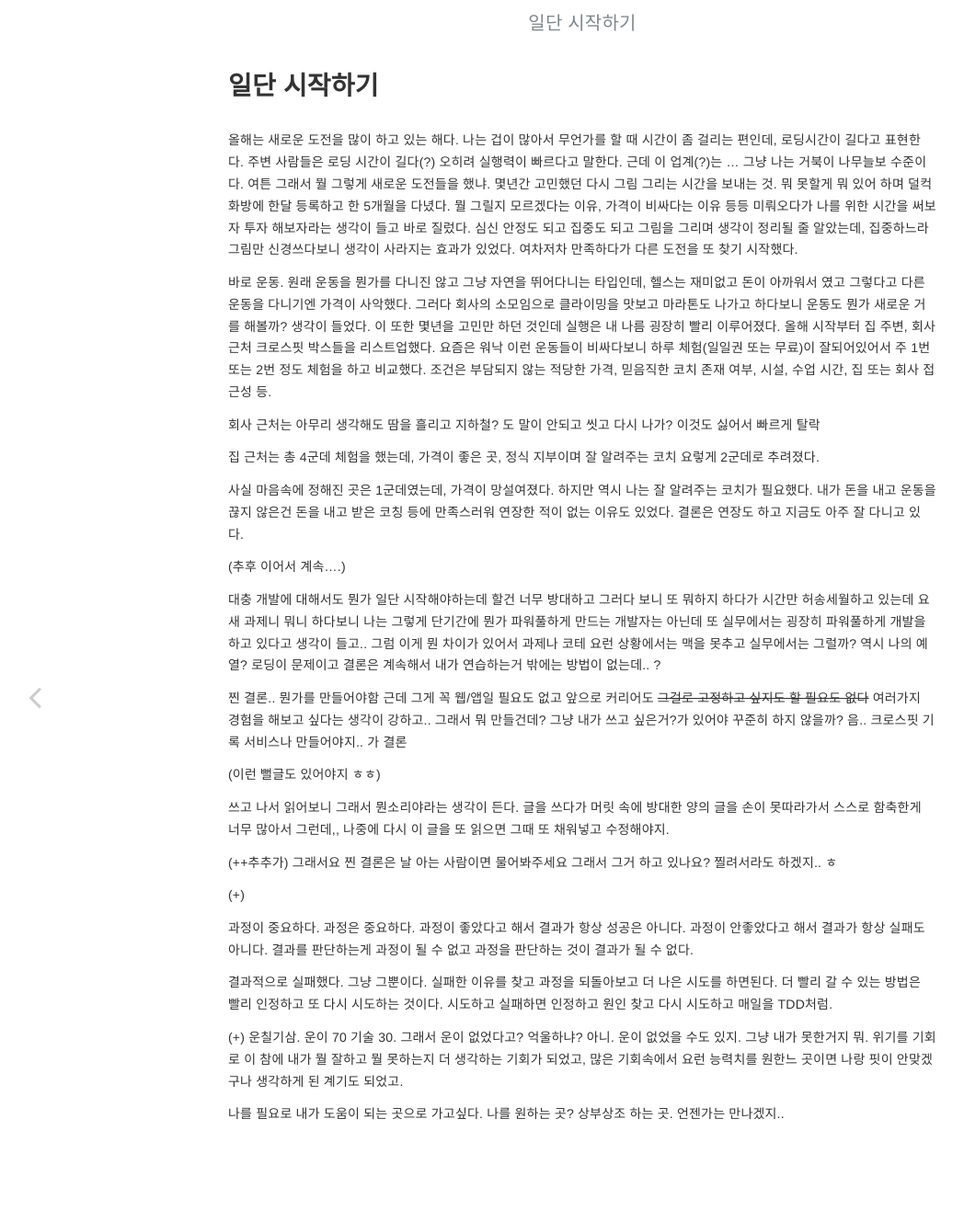
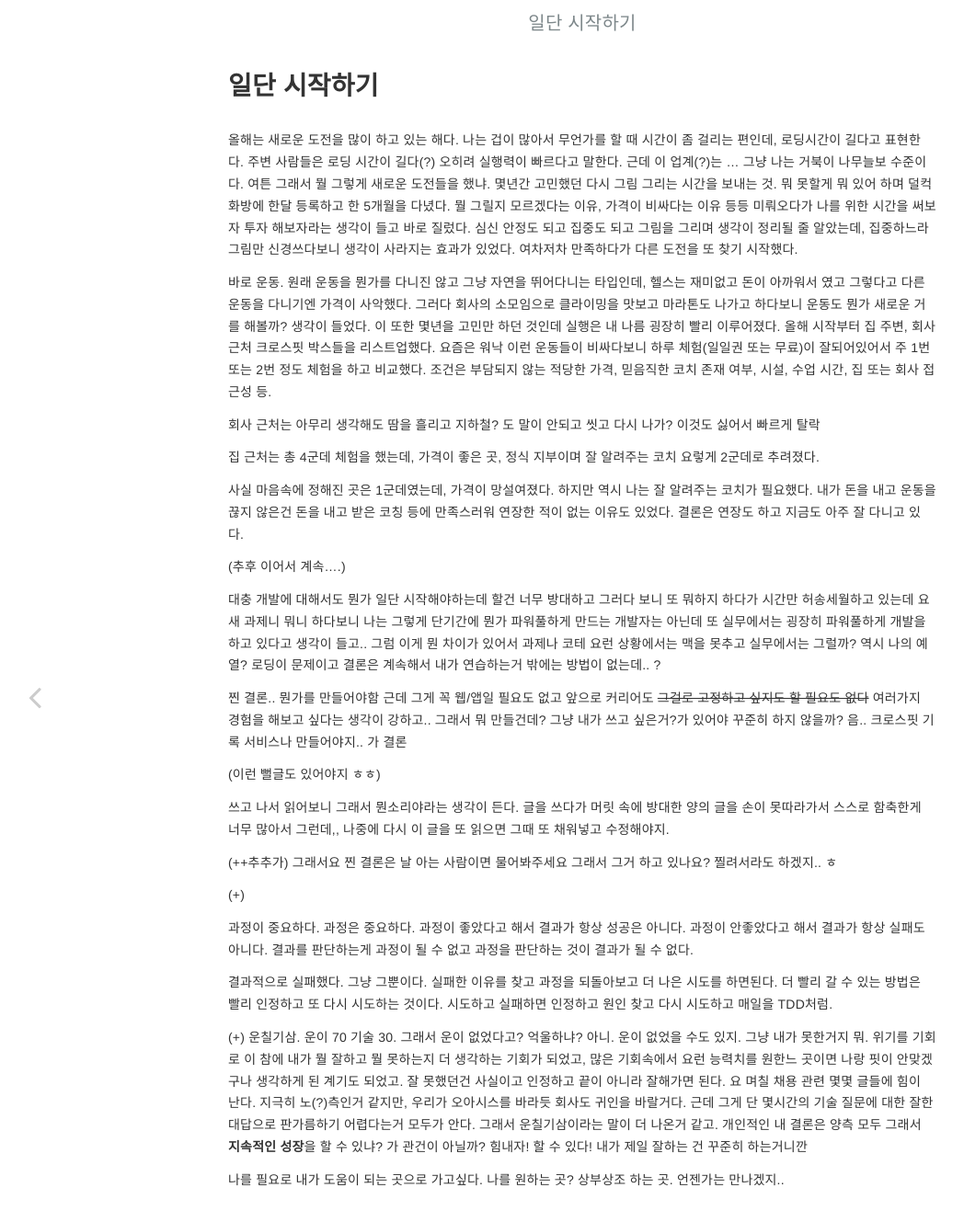
Before and after one commit to kyuwon53/kyuwon53.github.io, a Jekyll site: the page built from _posts/2024-07-25-일단 시작하기.md, in a window 1280 px wide. Shown: the top 1329 px of the page at 92% size, without its empty margins (7-1055 px from the left). Built offline with Jekyll 4.4.1, drawn with Linux system fonts in a browser that asks for light colours; comment, search, counter and statistics services are not loaded.

Commit message:
회고 누락된 부분 재커밋

```diff
--- a/_posts/2024-07-25-일단 시작하기.md
+++ b/_posts/2024-07-25-일단 시작하기.md
@@ -40,6 +40,6 @@ categories: 회고 2024
 (+)
 운칠기삼.
 운이 70 기술 30. 그래서 운이 없었다고? 억울하냐? 아니. 운이 없었을 수도 있지. 그냥 내가 못한거지 뭐.
-위기를 기회로 이 참에 내가 뭘 잘하고 뭘 못하는지 더 생각하는 기회가 되었고, 많은 기회속에서 요런 능력치를 원한느 곳이면 나랑 핏이 안맞겠구나 생각하게 된 계기도 되었고.
+위기를 기회로 이 참에 내가 뭘 잘하고 뭘 못하는지 더 생각하는 기회가 되었고, 많은 기회속에서 요런 능력치를 원한느 곳이면 나랑 핏이 안맞겠구나 생각하게 된 계기도 되었고. 잘 못했던건 사실이고 인정하고 끝이 아니라 잘해가면 된다. 요 며칠 채용 관련 몇몇 글들에 힘이 난다. 지극히 노(?)측인거 같지만, 우리가 오아시스를 바라듯 회사도 귀인을 바랄거다. 근데 그게 단 몇시간의 기술 질문에 대한 잘한 대답으로 판가름하기 어렵다는거 모두가 안다. 그래서 운칠기삼이라는 말이 더 나온거 같고. 개인적인 내 결론은 양측 모두 그래서 **지속적인 성장**을 할 수 있냐? 가 관건이 아닐까? 힘내자! 할 수 있다! 내가 제일 잘하는 건 꾸준히 하는거니깐
 
 나를 필요로 내가 도움이 되는 곳으로 가고싶다. 나를 원하는 곳? 상부상조 하는 곳. 언젠가는 만나겠지..
```
